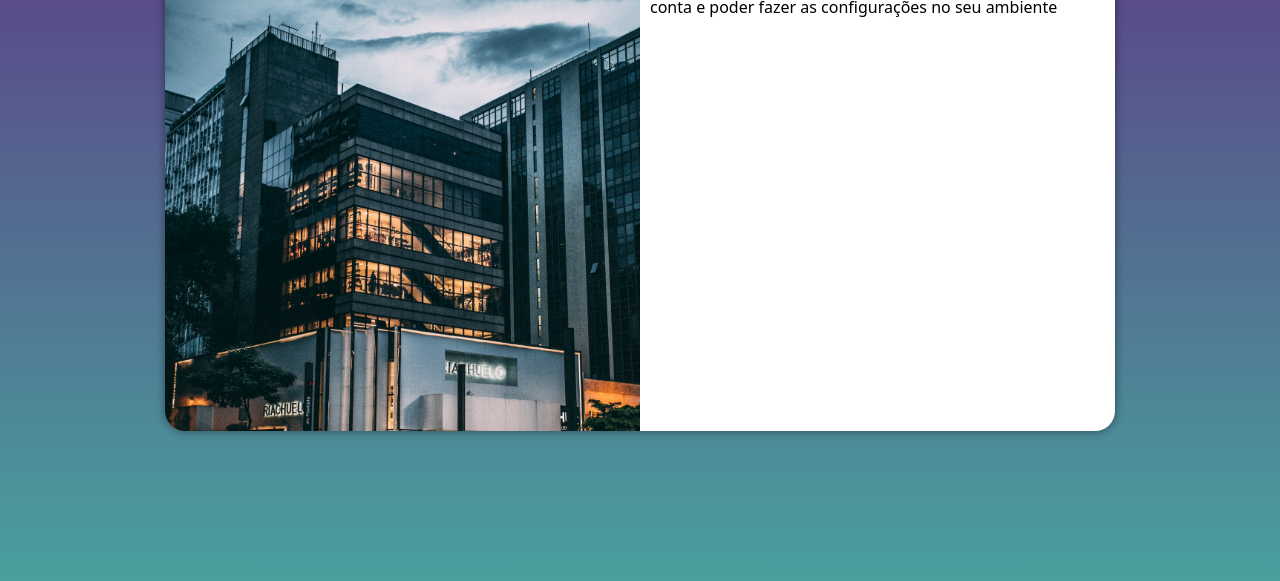
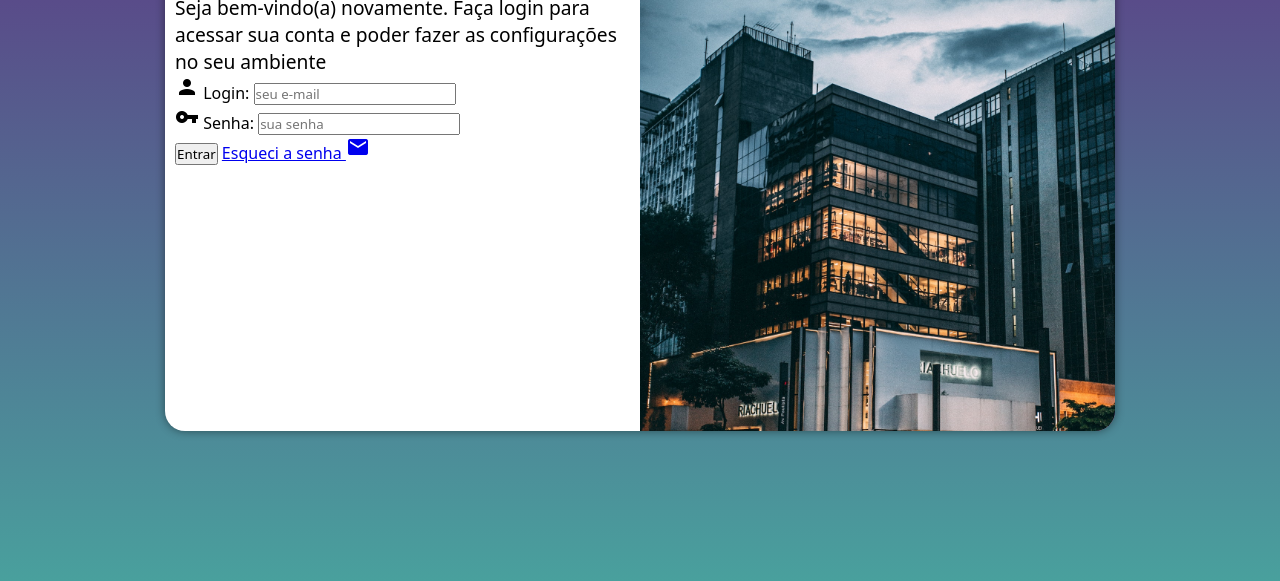
Before and after one commit to kawaru2/projeto-login, a plain HTML site: page index.html in a window 1280 px wide. Shown: the part 219-800 px from the top of the page. Drawn offline with Linux system fonts and the light colour scheme.

Commit message:
adicionei o formulário

```diff
--- a/estilo/media-queries.css
+++ b/estilo/media-queries.css
@@ -40,13 +40,21 @@ telas grandes acima de 1200px
         }
 
         #imagem {
-            float: left;
+            float: right;
             width: 50%;
             height: 100%;
         }
 
         #formulario {
-            float: right;
+            float: left;
             width: 50%;
         }
+
+        #formulario > h1 {
+            font-size: 2em;
+        }
+
+        #formulario > p {
+            font-size: 1.2em;
+        }
     }
--- a/estilo/style.css
+++ b/estilo/style.css
@@ -52,3 +52,13 @@ main {
     display: block;
     padding: 10px;
 }
+
+#formulario > h1 {
+    text-align: center;
+    margin-bottom: 10px;
+}
+
+#formulario > p {
+    font-size: 0.8em;
+
+}
--- a/index.html
+++ b/index.html
@@ -7,6 +7,7 @@
     <title>Login</title>
     <link rel="stylesheet" href="estilo/style.css">
     <link rel="stylesheet" href="./estilo/media-queries.css">
+    <link href="https://fonts.googleapis.com/icon?family=Material+Icons" rel="stylesheet">
 </head>
 <body>
     <main>
@@ -17,7 +18,18 @@
                 <h1>Login</h1>
                 <p>Seja bem-vindo(a) novamente. Faça login para acessar sua conta e poder fazer as configurações no seu ambiente</p>
                 <form action="login.php" method="post" autocomplete="on">
-
+                    <div class="campo">
+                        <span class="material-icons">person</span>
+                        <label for="ilogin">Login:</label>
+                        <input type="email" name="login" id="ilogin" placeholder="seu e-mail" autocomplete="email" maxlength="30" required>
+                    </div>
+                    <div class="campo">
+                        <span class="material-icons">vpn_key</span>
+                        <label for="isenha">Senha:</label>
+                        <input type="password" name="senha" id="isenha" placeholder="sua senha" autocomplete="current-password" minlength="8" maxlength="16" required>
+                    </div>
+                    <input type="submit" value="Entrar">
+                    <a href="esqueci.html">Esqueci a senha <span class="material-icons">mail</span></a>
                 </form>
             </div>
         </section>
```
